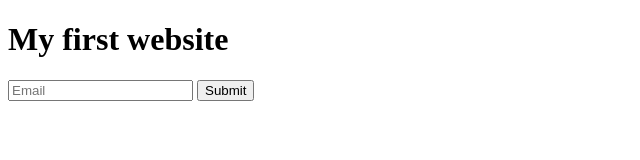
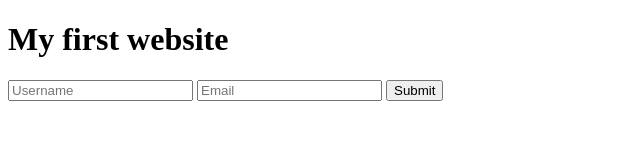
Before and after one commit to denyschr/web-app, a plain HTML site: page public/index.html in a window 1280 px wide. Shown: the whole page, without its empty margins (0-640 px from the left). Drawn offline with Linux system fonts and the light colour scheme.

Commit message:
feat: add username form control (#1)

```diff
--- a/public/index.html
+++ b/public/index.html
@@ -9,6 +9,13 @@
     <h1>My first website</h1>
     <form action="post">
       <input
+        name="username"
+        type="text"
+        autocomplete="off"
+        placeholder="Username"
+        required
+      />
+      <input
         name="email"
         type="email"
         autocomplete="on"
```
